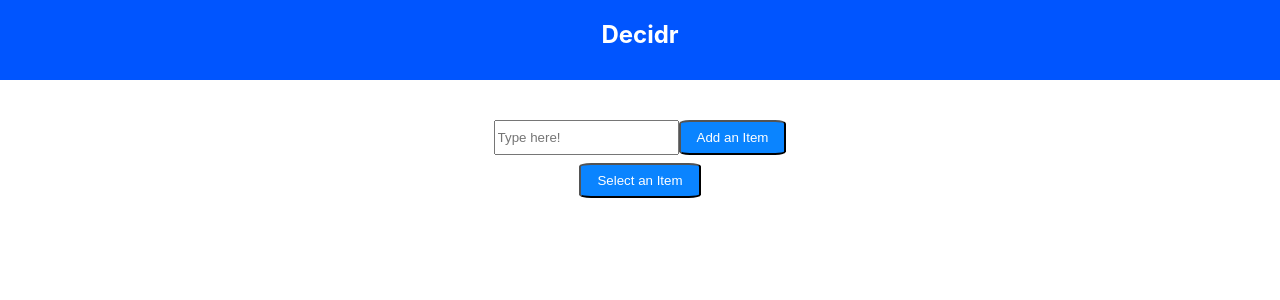
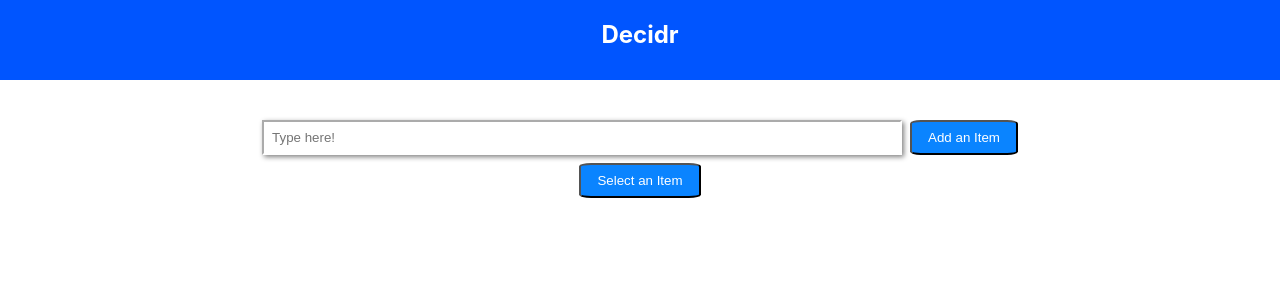
Before and after one commit to alberme/decidr, a React (Create React App) app: page / in a window 1280 px wide. Shown: the top 300 px of the page. Built offline with nearby package versions, Linux system fonts and the light colour scheme.

Commit message:
refactor(add item): refactor AddItem component

```diff
--- a/src/components/AddItem.js
+++ b/src/components/AddItem.js
@@ -1,6 +1,6 @@
 import { useState } from 'react';
 
-export default function AddItem({ setListContainer }) {
+export default function AddItem({ setListContainer, setSelectedItem }) {
   const [newItem, setNewItem] = useState('');
 
   const formSubmit = (event) => {
@@ -9,14 +9,15 @@
     setNewItem('');
   }
   return (
-    <form>
-      <div style={{ display: "flex", justifyContent: "center", margin: "0.5em" }}>
+    <form className="form-add-item">
       <input
         type="text"
-          id="add-item"
         placeholder="Type here!"
         value={newItem}
-          onChange={event => setNewItem(event.target.value)}
+        onChange={event => {
+          setNewItem(event.target.value)
+          setSelectedItem('');
+        }}
       />
       <button
         type="submit"
@@ -24,7 +25,6 @@
       >
         Add an Item
       </button>
-      </div>
     </form>
   )
 }
```
Lines whose indentation alone changed are shown as unchanged.
